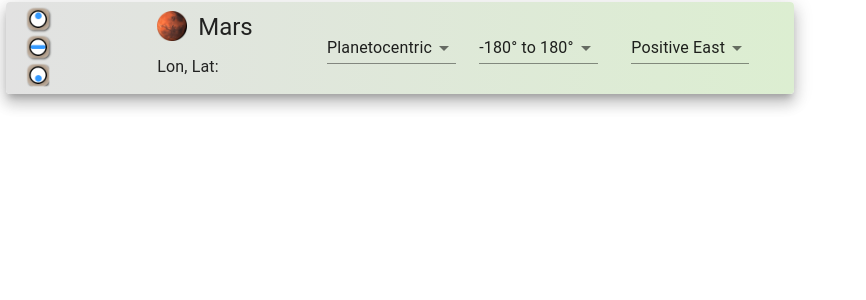
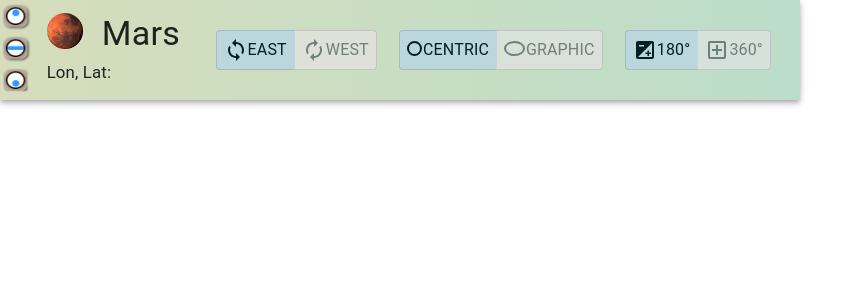
Before and after one commit to CartoCosmos/CartoCosmos, a React app: page / in a window 1280 px wide. Shown: the top 300 px of the page, without its empty margins (0-866 px from the left). Built offline with nearby package versions, Linux system fonts and the light colour scheme.

Commit message:
GUI done

```diff
--- a/package.json
+++ b/package.json
@@ -69,6 +69,7 @@
   "dependencies": {
     "@material-ui/core": "^4.9.0",
     "@material-ui/icons": "^4.5.1",
+    "@material-ui/lab": "^4.0.0-alpha.41",
     "leaflet": "^1.6.0",
     "proj4": "^2.6.0",
     "proj4leaflet": "^1.0.2",
--- a/src/components/container/ConsoleContainer.jsx
+++ b/src/components/container/ConsoleContainer.jsx
@@ -1,72 +1,25 @@
 import React from "react";
-import ConsoleTargetInfo from "../presentational/ConsoleTargetInfo.jsx";
-import ConsoleProjectionButtons from "../presentational/ConsoleProjectionButtons.jsx";
-import ConsoleLonLatSelects from "../presentational/ConsoleLonLatSelects.jsx";
-import Grid from "@material-ui/core/Grid";
+import ConsoleAppBar from "../presentational/ConsoleAppBar.jsx";
 import { makeStyles } from "@material-ui/core/styles";
-import Paper from "@material-ui/core/Paper";
-import Container from "@material-ui/core/Container";
 
 const useStyles = makeStyles(theme => ({
   root: {
-    width: 800,
+    maxWidth: 800,
     height: 100,
-    padding: theme.spacing(0.75)
+    width: "100%"
   },
-  paper: {
-    maxWidth: "100%",
-    maxHeight: 100,
-    background: "#DCEED1",
-    background: "linear-gradient(to right, #E2E2E2, #DCEED1)",
-    background: "linear-gradient(to right, #E2E2E2, #DCEED1)"
-  },
-  grid: {
-    maxHeight: 100,
-    width: "inherit"
+  consappbar: {
+    maxWidth: 800,
+    height: 100,
+    width: "auto"
   }
 }));
 
 export default function ConsoleContainer(props) {
   const classes = useStyles();
   return (
-    <Container className={classes.root}>
-      <Paper elevation={10} className={classes.paper}>
-        <Grid container justify="space-evenly" spacing={1}>
-          <Grid
-            className={classes.grid}
-            container
-            item
-            xs={1}
-            justify="space-evenly"
-            direction="column"
-            alignItems="flex-start"
-          >
-            <ConsoleProjectionButtons />
-          </Grid>
-          <Grid
-            container
-            item
-            justify="space-evenly"
-            direction="column"
-            className={classes.grid}
-            xs={3}
-            alignItems="center"
-          >
-            <ConsoleTargetInfo targetName="Mars" />
-          </Grid>
-          <Grid
-            container
-            item
-            className={classes.grid}
-            xs={7}
-            justify="space-evenly"
-            alignItems="flex-end"
-            spacing={1}
-          >
-            <ConsoleLonLatSelects />
-          </Grid>
-        </Grid>
-      </Paper>
-    </Container>
+    <div className={classes.root}>
+      <ConsoleAppBar className={classes.consappbar} />
+    </div>
   );
 }
--- /dev/null
+++ b/src/components/presentational/ConsoleAppBar.jsx
@@ -0,0 +1,48 @@
+import React from "react";
+import ConsoleTargetInfo from "../presentational/ConsoleTargetInfo.jsx";
+import ConsoleProjectionButtons from "../presentational/ConsoleProjectionButtons.jsx";
+import ConsoleLonLatSelects from "../presentational/ConsoleLonLatSelects.jsx";
+import AppBar from "@material-ui/core/AppBar";
+import Toolbar from "@material-ui/core/Toolbar";
+import Grid from "@material-ui/core/Grid";
+import { fade, makeStyles } from "@material-ui/core/styles";
+
+const useStyles = makeStyles(theme => ({
+  root: {
+    height: 100,
+    width: "100%"
+  },
+  appbar: {
+    background: "#d6ddbc",
+    background: "-webkit-linear-gradient(to right, #d6ddbc, #bcddca)",
+    background: "linear-gradient(to right, #d6ddbc, #bcddca)"
+  },
+  toolbar: {
+    height: "100%",
+    maxWidth: 800,
+    width: "auto",
+    padding: 0
+  },
+  grid: {
+    maxWidth: 800,
+    height: 100
+  }
+}));
+
+export default function ConsoleAppBar(props) {
+  const classes = useStyles();
+
+  return (
+    <div className={classes.root}>
+      <AppBar className={classes.appbar} position="static" color="inherit">
+        <Toolbar className={classes.toolbar}>
+          <Grid className={classes.grid} container>
+            <ConsoleProjectionButtons />
+            <ConsoleTargetInfo targetName="Mars" />
+            <ConsoleLonLatSelects />
+          </Grid>
+        </Toolbar>
+      </AppBar>
+    </div>
+  );
+}
--- a/src/components/presentational/ConsoleLonLatSelects.jsx
+++ b/src/components/presentational/ConsoleLonLatSelects.jsx
@@ -1,50 +1,206 @@
 import React from "react";
 import Grid from "@material-ui/core/Grid";
-import { makeStyles } from "@material-ui/core/styles";
-import FormControl from "@material-ui/core/FormControl";
-import Select from "@material-ui/core/Select";
-import MenuItem from "@material-ui/core/MenuItem";
+import { fade, makeStyles, withStyles } from "@material-ui/core/styles";
+import AutorenewIcon from "@material-ui/icons/Autorenew";
+import AddBoxIcon from "@material-ui/icons/AddBoxOutlined";
+import ExposureIcon from "@material-ui/icons/Exposure";
+import ToggleButtonGroup from "@material-ui/lab/ToggleButtonGroup";
+import ToggleButton from "@material-ui/lab/ToggleButton";
+import Typography from "@material-ui/core/Typography";
+import Tooltip from "@material-ui/core/Tooltip";
+import Zoom from "@material-ui/core/Zoom";
 
-const useStyles = makeStyles({
+const useStyles = makeStyles(theme => ({
   grid: {
-    maxHeight: "100%",
     width: "inherit",
     margin: "auto"
   },
-  buttons: {
-    backgroundColor: "#afafef",
-    width: 120
+  flip: {
+    transform: "scaleY(-1)"
+  },
+  oval: {
+    width: 21,
+    height: 15,
+    borderRadius: "50%",
+    border: "2px solid",
+    background: "transparent",
+    marginRight: 1,
+    marginBottom: 3
+  },
+  circle: {
+    width: 15,
+    height: 15,
+    borderRadius: "50%",
+    border: "2px solid",
+    background: "transparent",
+    marginRight: 1,
+    marginBottom: 3
   }
-});
+}));
+
+const StyledTooltip = withStyles(theme => ({
+  tooltip: {
+    backgroundColor: "#f5f5f9",
+    color: "rgba(0, 0, 0, 0.87)",
+    maxWidth: 250,
+    fontSize: 12,
+    border: "1px solid #dadde9"
+  }
+}))(Tooltip);
+
+const StyledToggleButton = withStyles(theme => ({
+  root: {
+    color: fade("#022", 0.5),
+    background: fade("#EFE6EE", 0.5),
+    "&:hover": {
+      backgroundColor: fade("#dce7b2", 0.99)
+    },
+    "&$selected": {
+      color: "#022",
+      backgroundColor: "#bcd6dd",
+      "&:hover": {
+        backgroundColor: "#bcd6dd",
+        border: `1px solid ${fade(theme.palette.action.active, 0.12)}`
+      }
+    }
+  },
+  selected: {
+    color: "#022",
+    backgroundColor: "#bcd6dd"
+  }
+}))(ToggleButton);
 
 export default function ConsoleLonLatSelects(props) {
+  const [posEastWest, setPosEastWest] = React.useState("east");
+  const [coordSystem, setCoordSystem] = React.useState("ocentric");
+  const [lonRange, setLonRange] = React.useState(180);
+
+  const handlePosEastWest = (event, newPosEastWest) => {
+    if (newPosEastWest != null) {
+      setPosEastWest(newPosEastWest);
+    }
+  };
+
+  const handleCoordSystem = (event, newCoordSystem) => {
+    if (newCoordSystem != null) {
+      setCoordSystem(newCoordSystem);
+    }
+  };
+
+  const handleLonRange = (event, newLonRange) => {
+    if (newLonRange != null) {
+      setLonRange(newLonRange);
+    }
+  };
+
   const classes = useStyles();
+
   return (
-    <React.Fragment>
-      <Grid className={classes.grid} item xs>
-        <FormControl>
-          <Select id="console-ocentric-ographic-select" defaultValue="ocentric">
-            <MenuItem value="ocentric">Planetocentric</MenuItem>
-            <MenuItem value="ographic">Planetographic</MenuItem>
-          </Select>
-        </FormControl>
+    <Grid
+      container
+      item
+      className={classes.grid}
+      justify="space-evenly"
+      alignItems="flex-end"
+      wrap="nowrap"
+      xs={9}
+    >
+      <Grid item>
+        <StyledTooltip
+          title={
+            <Typography variant="subtitle1">
+              Switch to either positive east or positive west longitude
+              reporting.
+            </Typography>
+          }
+          enterDelay={800}
+          leaveDelay={150}
+          arrow
+          TransitionComponent={Zoom}
+        >
+          <div>
+            <ToggleButtonGroup
+              exclusive
+              size="small"
+              value={posEastWest}
+              onChange={handlePosEastWest}
+            >
+              <StyledToggleButton value="east">
+                <AutorenewIcon className={classes.flip} />
+                <Typography>East</Typography>
+              </StyledToggleButton>
+              <StyledToggleButton value="west">
+                <AutorenewIcon />
+                <Typography>West</Typography>
+              </StyledToggleButton>
+            </ToggleButtonGroup>
+          </div>
+        </StyledTooltip>
       </Grid>
-      <Grid className={classes.grid} item xs>
-        <FormControl>
-          <Select id="console-latititude-select" defaultValue="180">
-            <MenuItem value={180}>-180&deg; to 180&deg;</MenuItem>
-            <MenuItem value={360}>0&deg; to 360&deg;</MenuItem>
-          </Select>
-        </FormControl>
+      <Grid item>
+        <StyledTooltip
+          title={
+            <Typography variant="subtitle1">
+              Switch to either a planetocentric or planetographic coordinate
+              system.
+            </Typography>
+          }
+          enterDelay={800}
+          leaveDelay={150}
+          arrow
+          TransitionComponent={Zoom}
+        >
+          <div>
+            <ToggleButtonGroup
+              exclusive
+              size="small"
+              value={coordSystem}
+              onChange={handleCoordSystem}
+            >
+              <StyledToggleButton value="ocentric">
+                <span className={classes.circle} />
+                <Typography>centric</Typography>
+              </StyledToggleButton>
+              <StyledToggleButton value="ographic">
+                <span className={classes.oval} />
+                <Typography>graphic</Typography>
+              </StyledToggleButton>
+            </ToggleButtonGroup>
+          </div>
+        </StyledTooltip>
       </Grid>
-      <Grid className={classes.grid} item xs>
-        <FormControl>
-          <Select id="console-ocentric-ographic-select" defaultValue="east">
-            <MenuItem value="east">Positive East</MenuItem>
-            <MenuItem value="west">Positive West</MenuItem>
-          </Select>
-        </FormControl>
+      <Grid item>
+        <StyledTooltip
+          title={
+            <Typography variant="subtitle1">
+              Switch to either -180&deg; to 180&deg; or 0&deg; to 360&deg;
+              longitude range.
+            </Typography>
+          }
+          enterDelay={800}
+          leaveDelay={150}
+          arrow
+          TransitionComponent={Zoom}
+        >
+          <div>
+            <ToggleButtonGroup
+              exclusive
+              size="small"
+              value={lonRange}
+              onChange={handleLonRange}
+            >
+              <StyledToggleButton value={180}>
+                <ExposureIcon />
+                <Typography>180&deg;</Typography>
+              </StyledToggleButton>
+              <StyledToggleButton value={360}>
+                <AddBoxIcon />
+                <Typography>360&deg;</Typography>
+              </StyledToggleButton>
+            </ToggleButtonGroup>
+          </div>
+        </StyledTooltip>
       </Grid>
-    </React.Fragment>
+    </Grid>
   );
 }
--- a/src/components/presentational/ConsoleProjectionButtons.jsx
+++ b/src/components/presentational/ConsoleProjectionButtons.jsx
@@ -1,6 +1,7 @@
 import React from "react";
 import Grid from "@material-ui/core/Grid";
 import ButtonBase from "@material-ui/core/ButtonBase";
+import ButtonGroup from "@material-ui/core/ButtonGroup";
 import { makeStyles } from "@material-ui/core/styles";
 import northPolar from "../../assets/img/NorthPolar.png";
 import simpleCylindrical from "../../assets/img/SimpleCylindrical.png";
@@ -8,42 +9,68 @@ import southPolar from "../../assets/img/SouthPolar.png";
 
 const useStyles = makeStyles({
   img: {
-    maxWidth: "100%",
-    maxHeight: "auto",
-    margin: "auto",
-    display: "block"
+    width: 31,
+    height: 31,
+    paddingBottom: 3
   },
-  image: {
-    width: 28,
-    height: 28
+  button: {
+    width: 32,
+    height: 32,
+    "&:active": {
+      background: "yellow"
+    },
+    "&:hover, &$focusVisible": {
+      border: "2px orange solid",
+      borderRadius: "15%",
+      borderStyle: "outset"
     }
+  },
+  grid: {
+    maxWidth: 40,
+    width: "100%",
+    height: "100%"
+  },
+  focusVisible: {}
 });
 
 export default function ConsoleProjectionButtons(props) {
   const classes = useStyles();
+
   return (
-    <React.Fragment>
-      <Grid item xs>
-        <div className={classes.image}>
-          <ButtonBase>
+    <Grid
+      className={classes.grid}
+      container
+      item
+      direction="column"
+      justify="center"
+    >
+      <Grid item>
+        <ButtonBase
+          focusRipple
+          className={classes.button}
+          focusVisibleClassName={classes.focusVisible}
+        >
           <img className={classes.img} src={northPolar} />
         </ButtonBase>
-        </div>
       </Grid>
-      <Grid item xs>
-        <div className={classes.image}>
-          <ButtonBase>
+      <Grid item>
+        <ButtonBase
+          focusRipple
+          className={classes.button}
+          focusVisibleClassName={classes.focusVisible}
+        >
           <img className={classes.img} src={simpleCylindrical} />
         </ButtonBase>
-        </div>
       </Grid>
-      <Grid item xs>
-        <div className={classes.image}>
-          <ButtonBase>
+      <Grid item>
+        <ButtonBase
+          focusRipple
+          className={classes.button}
+          focusVisibleClassName={classes.focusVisible}
+        >
           <img className={classes.img} src={southPolar} />
         </ButtonBase>
-        </div>
       </Grid>
-    </React.Fragment>
+    </Grid>
   );
 }
--- a/src/components/presentational/ConsoleTargetInfo.jsx
+++ b/src/components/presentational/ConsoleTargetInfo.jsx
@@ -6,43 +6,46 @@ import marsLogo from "../../assets/img/marsLogo.png";
 
 const useStyles = makeStyles({
   img: {
-    width: 30,
-    height: 30,
+    width: 36,
+    height: 36,
+    margin: "auto",
     float: "left"
   },
   title: {
     float: "right"
   },
-  container: {
-    paddingTop: 5
+  subtitle: {
+    fontSize: "1.05rem"
   },
   grid: {
-    height: 100,
-    width: "100%",
+    width: "inherit",
+    height: "75%",
     margin: "auto"
-  },
-  h6: {
-    paddingTop: 5
   }
 });
 
 export default function ConsoleTargetInfo(props) {
   const classes = useStyles();
   return (
-    <React.Fragment>
-      <Grid className={classes.grid} item xs={6}>
-        <div className={classes.container}>
-          <img className={classes.img} src={marsLogo} />
-          <Typography className={classes.title} variant="h5">
-            {props.targetName}
-          </Typography>
-        </div>
+    <Grid
+      container
+      item
+      justify="space-between"
+      direction="column"
+      className={classes.grid}
+      xs={2}
+    >
+      <Grid item>
+        <img className={classes.img} src={marsLogo} />
+        <Typography className={classes.title} variant="h4">
+          {props.targetName}
+        </Typography>
       </Grid>
-      <Grid className={classes.grid} item xs={6}>
-        <Typography className={classes.h6} variant="subtitle1">
+      <Grid item>
+        <Typography className={classes.subtitle} variant="subtitle1">
           Lon, Lat:{" "}
         </Typography>
       </Grid>
-    </React.Fragment>
+    </Grid>
   );
 }
--- a/src/styles.css
+++ b/src/styles.css
@@ -1,5 +1,5 @@
 #console {
   max-width: 800px;
-  max-height: 100px;
+  height: 100px;
   flex: 1;
 }
```
Lines whose indentation alone changed are shown as unchanged.
